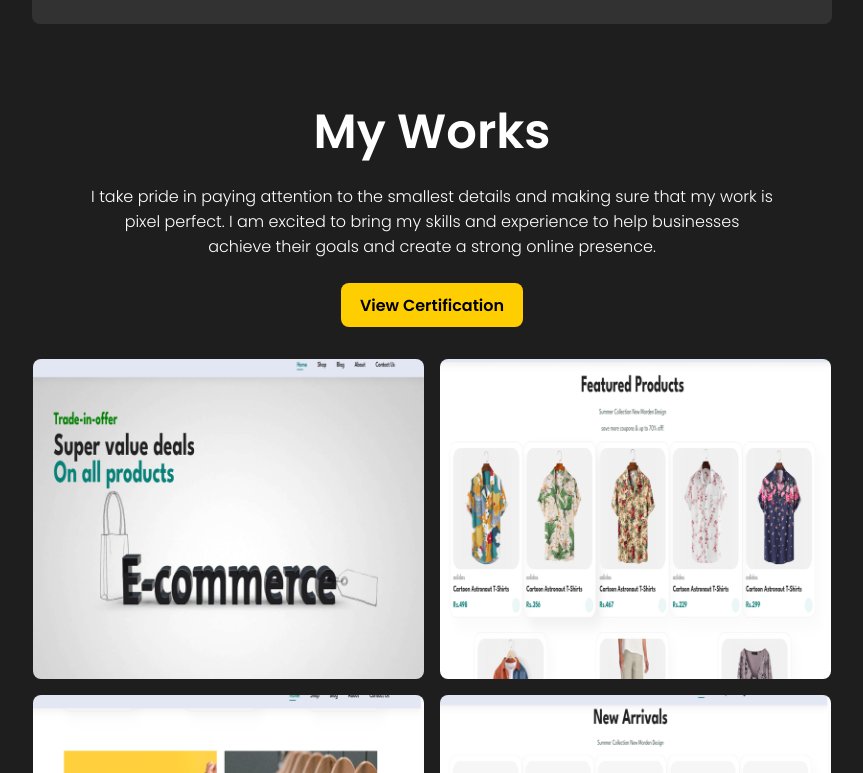
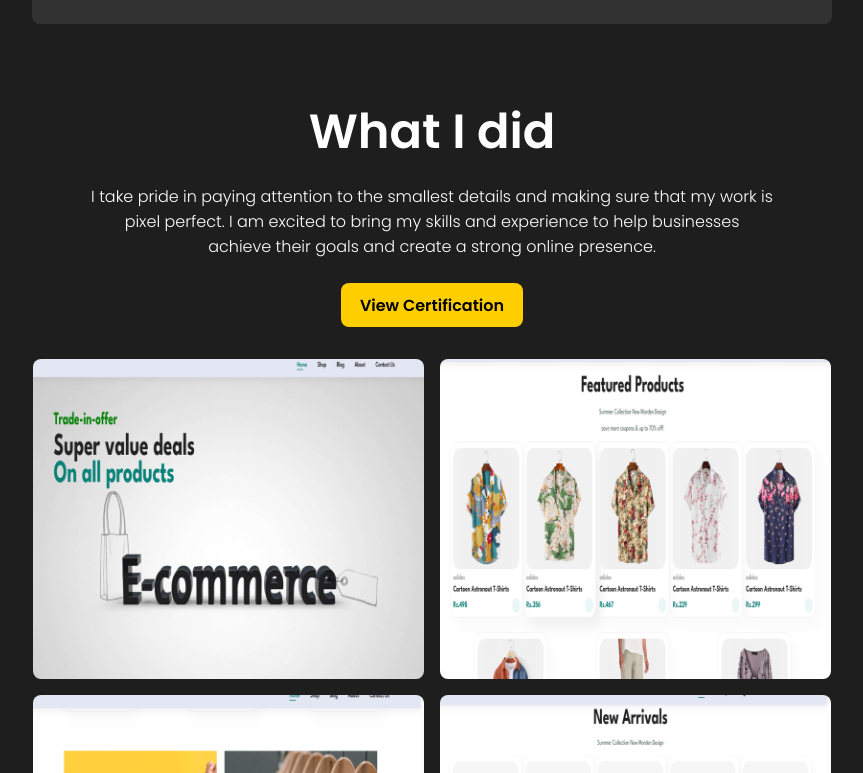
Before and after one commit to vigneshsiva11/portfolio, a React (Create React App) app: page / in a window 1280 px wide. Shown: the part 1467-2240 px from the top of the page, without its empty margins (208-1071 px from the left). Built offline with nearby package versions, Linux system fonts and the light colour scheme.

Commit message:
fixing contact me section

```diff
--- a/src/components/contact/contact.css
+++ b/src/components/contact/contact.css
@@ -1,5 +1,5 @@
 #contactPage {
-    min-height: calc(100vh - 4rem);
+    min-height: calc(100vh - 5rem);
     width: 100vw;
     max-width: 60rem;
     margin: 0 auto;
--- a/src/components/navbar/navbar.js
+++ b/src/components/navbar/navbar.js
@@ -11,9 +11,9 @@ const Navbar = () => {
     <nav className="navbar">
         <img src="/logo.png" alt="Logo" className='logo'/>
         <div className='desktopMenu'>
-          <Link activeClass='active' to ='intro' spy={true} smooth= {true} offset= {-100} duration={500} className="desktopMenuListItem" >Home</Link>
-          <Link activeClass='active' to ='skills' spy={true} smooth= {true} offset= {-25} duration={500} className="desktopMenuListItem" >About</Link>
-          <Link activeClass='active' to ='works' spy={true} smooth= {true} offset= {-13} duration={500} className="desktopMenuListItem" >Works</Link>
+          <Link activeClass='active' to ='intro' spy={true} smooth= {true} offset= {-80} duration={500} className="desktopMenuListItem" >Home</Link>
+          <Link activeClass='active' to ='skills' spy={true} smooth= {true} offset= {-80} duration={500} className="desktopMenuListItem" >About</Link>
+          <Link activeClass='active' to ='works' spy={true} smooth= {true} offset= {-80} duration={500} className="desktopMenuListItem" >Works</Link>
           {/* <Link activeClass='active' to ='certificates' spy={true} smooth= {true} offset= {-50} duration={500} className="desktopMenuListItem" >Certificates</Link> */}
         </div>
 
@@ -38,11 +38,11 @@ const Navbar = () => {
 
         <img src={menu} alt="menu" className='mobMenu' onClick={() => setShowMenu(!showMenu)}/>
         <div className='navMenu' style={{ display: showMenu ? 'flex':'none' }}>
-          <Link activeClass='active' to ='intro' spy={true} smooth= {true} offset= {-100} duration={500} className="ListItem" onClick={()=> setShowMenu(false)}>Home</Link>
-          <Link activeClass='active' to ='skills' spy={true} smooth= {true} offset= {-50} duration={500} className="ListItem" onClick={()=> setShowMenu(false)}>About</Link>
-          <Link activeClass='active' to ='works' spy={true} smooth= {true} offset= {-8} duration={500} className="ListItem" onClick={()=> setShowMenu(false)}>Works</Link>
+          <Link activeClass='active' to ='intro' spy={true} smooth= {true} offset= {-80} duration={500} className="ListItem" onClick={()=> setShowMenu(false)}>Home</Link>
+          <Link activeClass='active' to ='skills' spy={true} smooth= {true} offset= {-80} duration={500} className="ListItem" onClick={()=> setShowMenu(false)}>About</Link>
+          <Link activeClass='active' to ='works' spy={true} smooth= {true} offset= {-80} duration={500} className="ListItem" onClick={()=> setShowMenu(false)}>Works</Link>
           {/* <Link activeClass='active' to ='certificates' spy={true} smooth= {true} offset= {-8} duration={500} className="ListItem" onClick={()=> setShowMenu(false)}>Certificates</Link> */}
-          <Link activeClass='active' to ='contact' spy={true} smooth= {true} offset= {-8} duration={500} className="ListItem" onClick={()=> setShowMenu(false)}>Contacts</Link>
+          <Link activeClass='active' to ='contact' spy={true} smooth= {true} offset= {-80} duration={500} className="ListItem" onClick={()=> setShowMenu(false)}>Contacts</Link>
         </div>
     </nav>
   )
--- a/src/components/works/works.css
+++ b/src/components/works/works.css
@@ -10,6 +10,7 @@
     text-align: center;
     padding: 2rem 1rem;
     box-sizing: border-box;
+
 }
 
 .worksTitle {
--- a/src/components/works/works.js
+++ b/src/components/works/works.js
@@ -100,7 +100,7 @@ const Works = () => {
 
   return (
     <section id="works">
-      <h2 className="worksTitle">My Works</h2>
+      <h2 className="worksTitle">What I did</h2>
       <span className="workDesc">
         I take pride in paying attention to the smallest details and making sure that my work is pixel perfect.
         I am excited to bring my skills and experience to help businesses <br />
```
